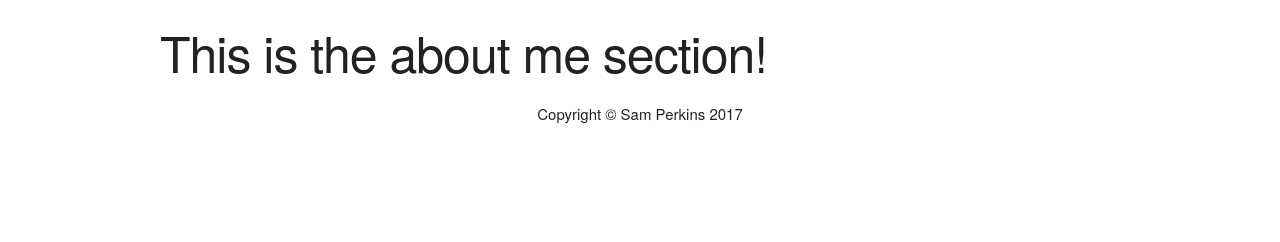
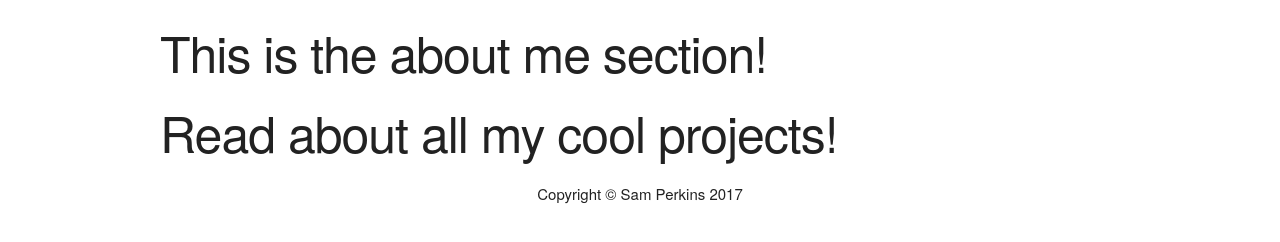
Before and after one commit to 14perkinss/14perkinss.github.io, a plain HTML site: page index.html in a window 1280 px wide. Shown: the part 460-702 px from the top of the page. Drawn offline with Linux system fonts and the light colour scheme.

Commit message:
created projects section

```diff
--- a/index.html
+++ b/index.html
@@ -122,7 +122,10 @@
             <section id="aboutme" class="container content-section">
               <h1> This is the about me section! </h1>
             </section>
-
+            <!-- Projects section -->
+            <section id="projects" class="container content-section">
+              <h1> Read about all my cool projects! </h1>
+            </section>
                 <!-- Footer -->
                 <footer>
                   <div class="container text-center">
```
